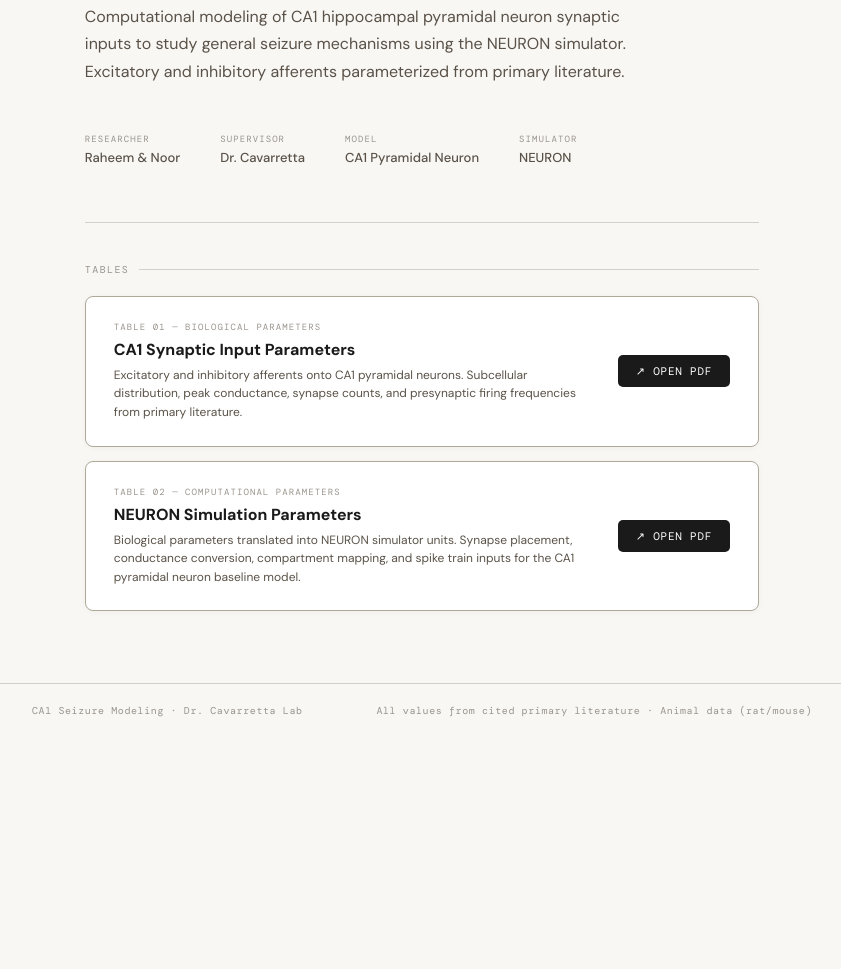
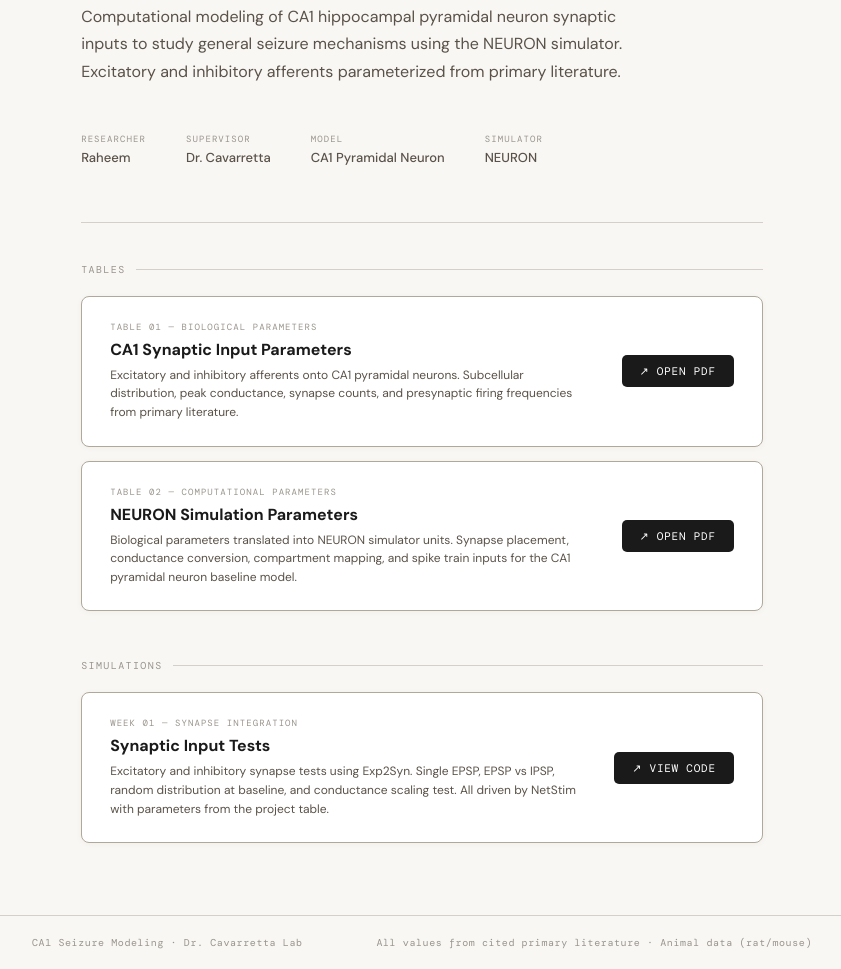
Before and after one commit to raheemqandeel11/ca1-seizure-modeling, a plain HTML site: page index.html in a window 1280 px wide. Shown: the part 221-1190 px from the top of the page, without its empty margins (218-1059 px from the left). Before the commit the page ends 958 px from the top, so only its background shows below. Drawn offline with nearby package versions, Linux system fonts and the light colour scheme.

Commit message:
Add Simulations section with synapse tests card

```diff
--- a/index.html
+++ b/index.html
@@ -214,7 +214,7 @@
   <div class="meta">
     <div class="meta-item">
       <span class="meta-label">Researcher</span>
-      <span class="meta-value">Raheem & Noor</span>
+      <span class="meta-value">Raheem</span>
     </div>
     <div class="meta-item">
       <span class="meta-label">Supervisor</span>
@@ -255,6 +255,21 @@
     </a>
 
   </div>
+
+  <div class="section-label" style="margin-top:48px;">Simulations</div>
+
+  <div class="cards">
+
+    <a class="card" href="https://github.com/raheemqandeel11/ca1-seizure-modeling/tree/main/synapse_tests" target="_blank">
+      <div class="card-left">
+        <div class="card-tag">Week 01 — Synapse Integration</div>
+        <h3>Synaptic Input Tests</h3>
+        <p>Excitatory and inhibitory synapse tests using Exp2Syn. Single EPSP, EPSP vs IPSP, random distribution at baseline, and conductance scaling test. All driven by NetStim with parameters from the project table.</p>
+      </div>
+      <span class="open-btn">↗ View Code</span>
+    </a>
+
+  </div>
 </main>
 
 <footer>
```
